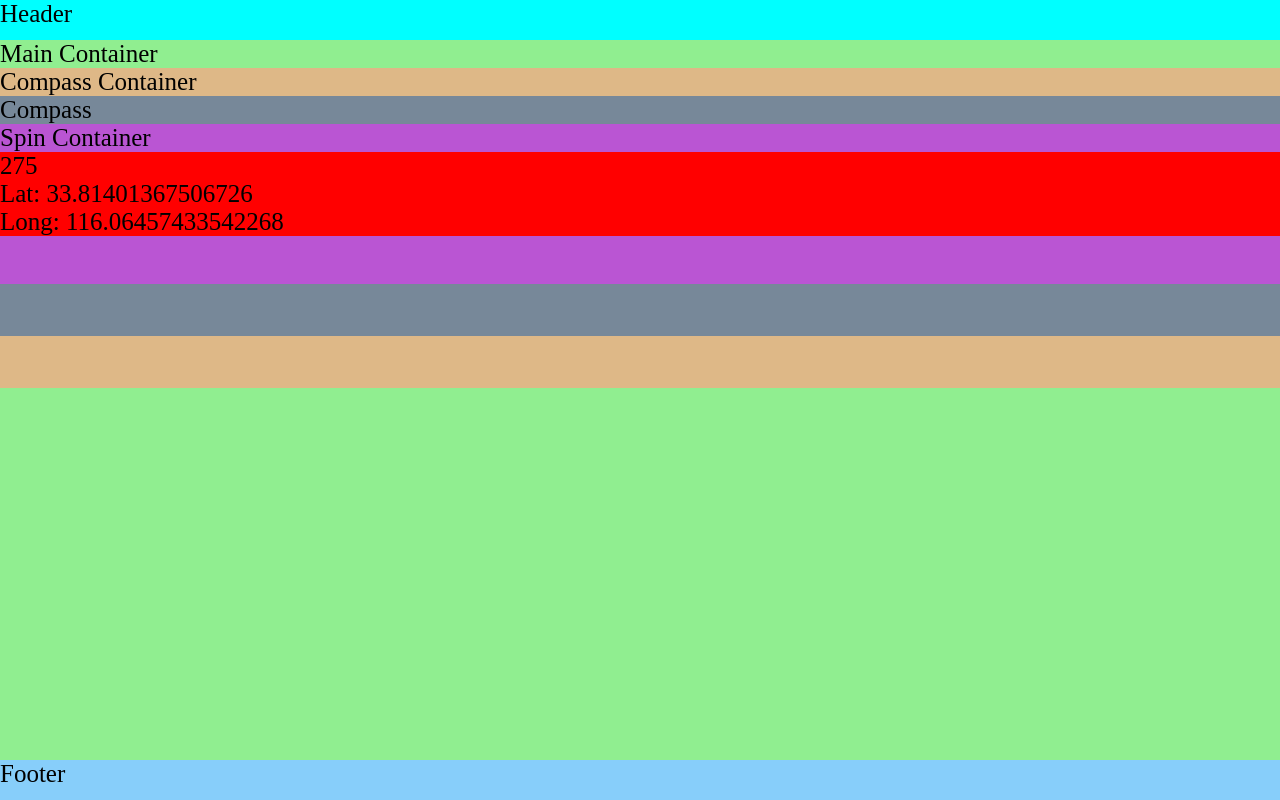
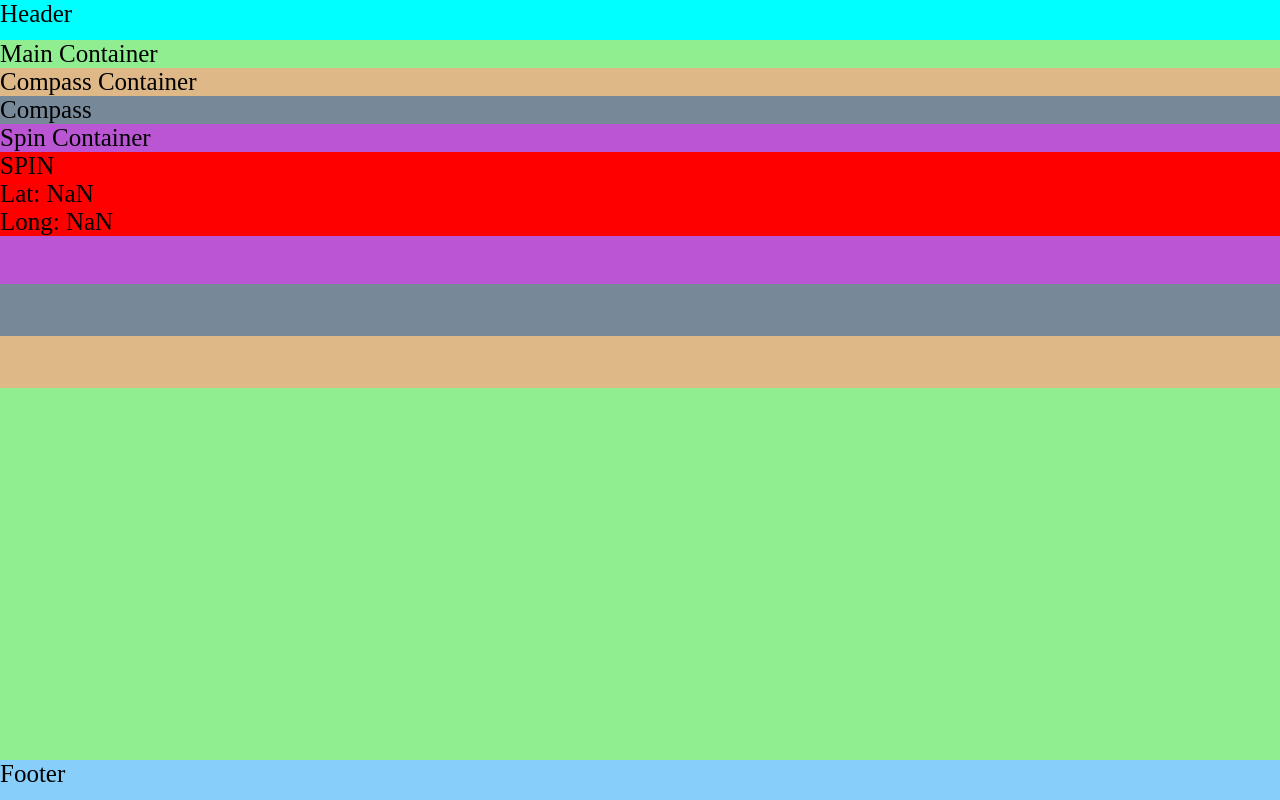
Before and after one commit to joshuarossdev/tent-epic, a React (Create React App) app: page / in a window 1280 px wide. Built offline with nearby package versions, Linux system fonts and the light colour scheme.

Commit message:
added click handler and state to spin component for bearing

```diff
--- a/src/components/App.js
+++ b/src/components/App.js
@@ -1,3 +1,4 @@
+import React, {useState, useEffect} from 'react'
 import '../css/App.css';
 import Compass from "./Compass"
 
--- a/src/components/Spin.js
+++ b/src/components/Spin.js
@@ -1,25 +1,19 @@
+
+import React, {useState} from 'react'
 import '../css/Spin.css'
-import React from 'react'
 
 export default function Spin() {
-  let compassSectors = {
-    north: true,
-    northEast: true,
-    east: true,
-    southEast: true,
-    south: true,
-    southWest: true,
-    west: true,
-    northWest: true
-  }
-  let lat = 33.7
-  let long = 117.8
-  let distance = 100
-  let bearing = generateBearing(compassSectors)
-  let destination = convertToPosition(lat, long, bearing, distance)
+
+  const [bearing, setBearing] = useState("SPIN")
+
+
+  const lat = 33.7
+  const long = -117.8
+  const distance = 100
+  const destination = convertToPosition(lat, long, bearing, distance)
   console.log("destination: ", destination)
   return (
-    <div className="Spin">
+    <div className="Spin" onClick={() => setBearing( generateBearing() )}>
       Spin Container
       <div className="bearing">
         {bearing}
@@ -34,7 +28,17 @@ export default function Spin() {
   )
 }
 
-function generateBearing(compassSectors) {
+function generateBearing() {
+  const compassSectors = {
+    north: true,
+    northEast: true,
+    east: true,
+    southEast: true,
+    south: true,
+    southWest: true,
+    west: true,
+    northWest: true
+  }
   console.log('compassSectors: ', compassSectors)
   return Math.floor(Math.random() * 360)
 }
```
Also changed, not shown: 1 other file (tests, documents, lock files or other folders).
